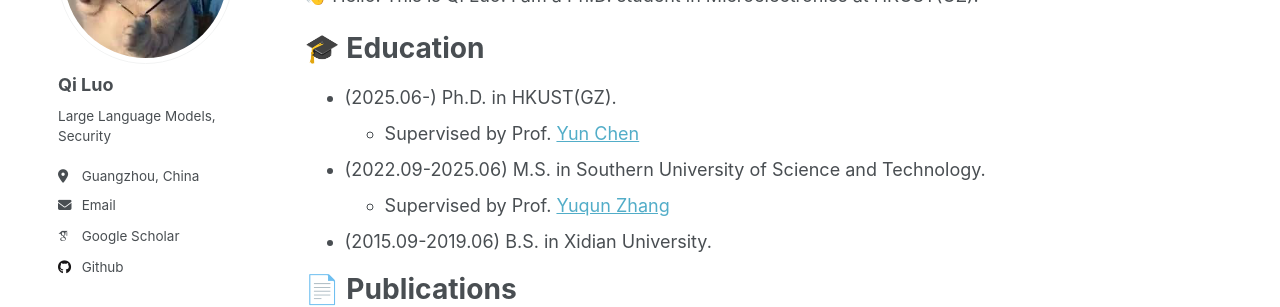
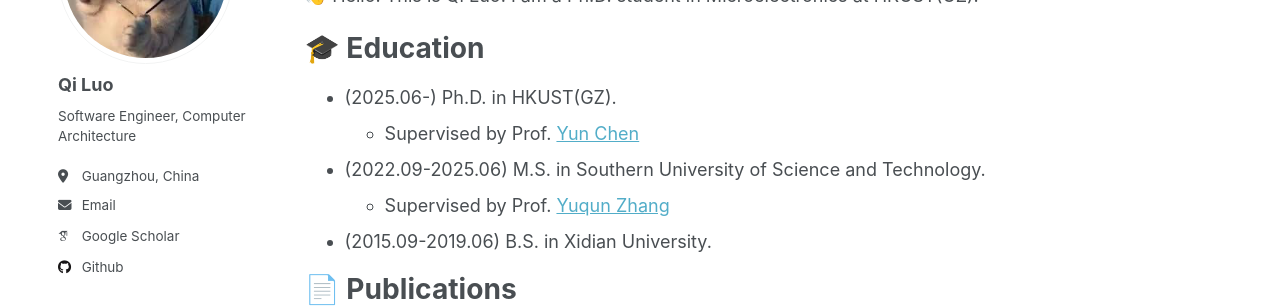
Before and after one commit to rocky-lq/rocky-lq.github.io, a Jekyll site: the page built from _pages/about.md, in a window 1280 px wide. Shown: the part 217-524 px from the top of the page. Built offline with Jekyll 4.4.1, drawn with Linux system fonts in a browser that asks for light colours; some web fonts are replaced; comment, search, counter and statistics services are not loaded.

Commit message:
Update author bio with new research areas

```diff
--- a/_config.yml
+++ b/_config.yml
@@ -24,7 +24,7 @@
   avatar           : "qiluo.jpg"
   name             : "Qi Luo"
   pronouns         : # example: "she/her"
-  bio              : "Large Language Models, Security"
+  bio              : "Software Engineer, Computer Architecture"
   location         : "Guangzhou, China"
   # employer         : "SUSTech"
   uri              : # URL
```
